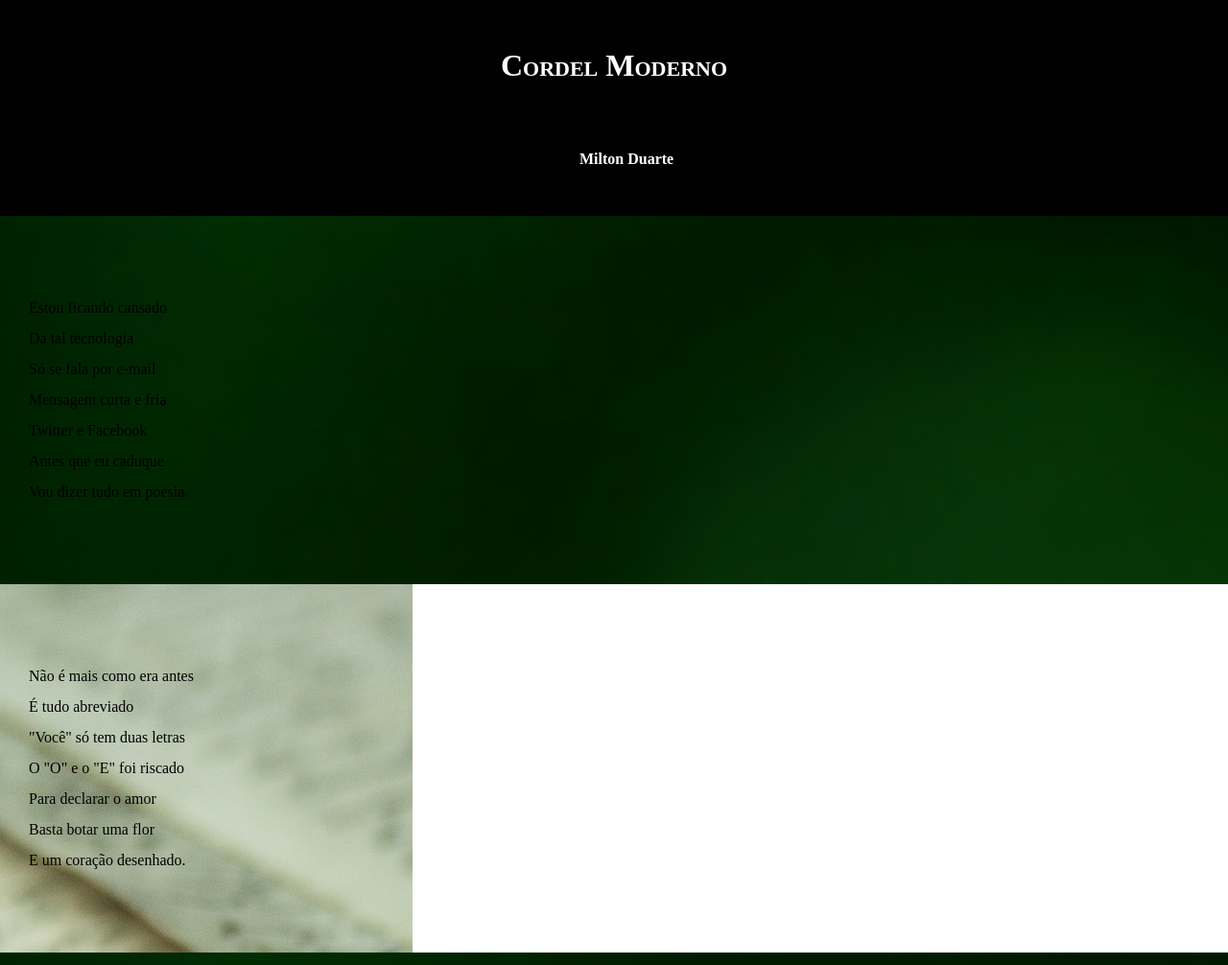
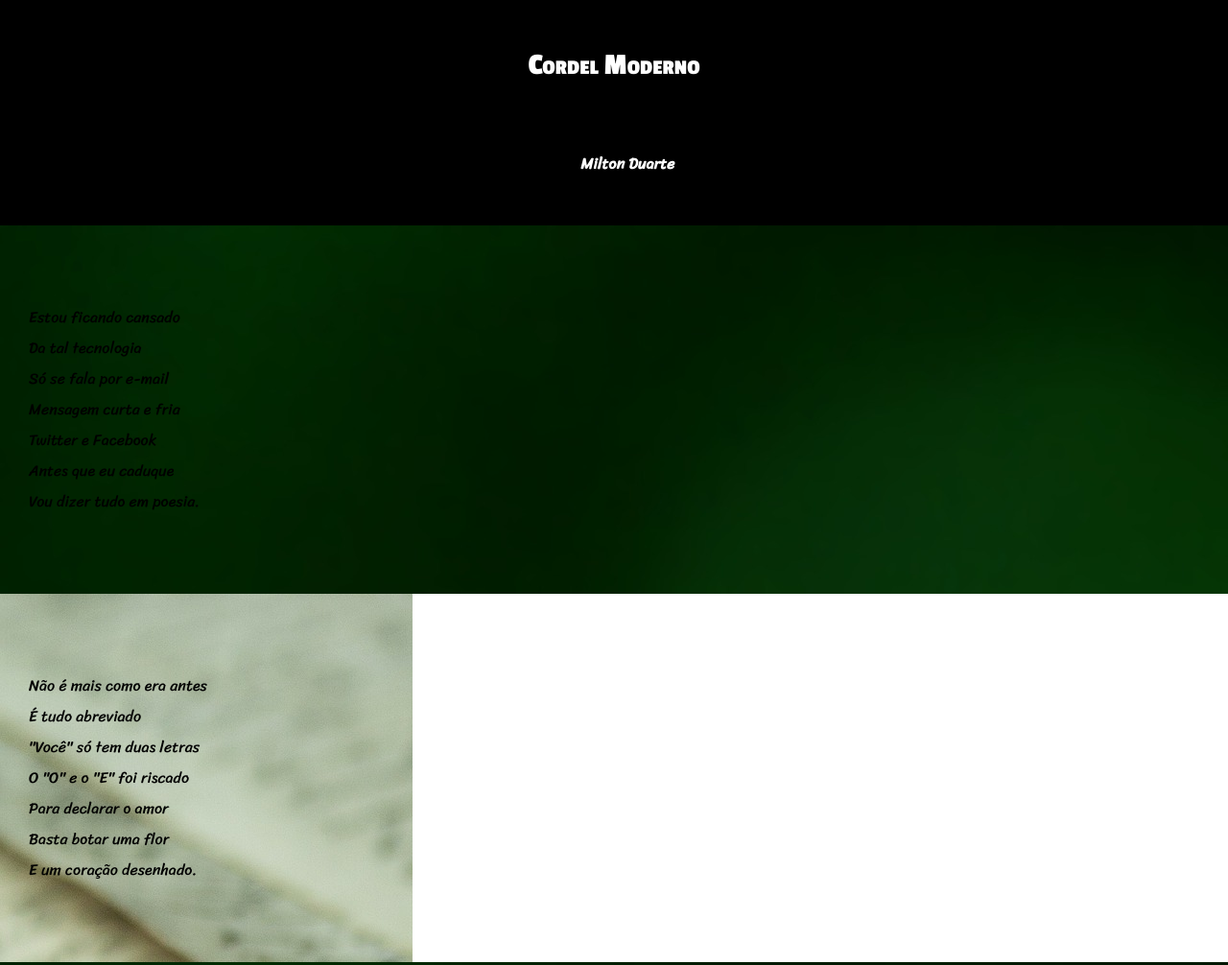
Before and after one commit to karenramall12/html-css, a plain HTML site: page desafios/desafio012/index.html in a window 1280 px wide. Shown: the top 1006 px of the page at 96% size. Drawn offline with Linux system fonts and the light colour scheme.

Commit message:
ataualização

```diff
--- a/desafios/desafio012/style.css
+++ b/desafios/desafio012/style.css
@@ -1,7 +1,18 @@
 @charset "UTF-8";
 
+@import url('https://fonts.googleapis.com/css2?family=Passion+One:wght@400;700;900&family=Sriracha&display=swap');
+
+@import url('https://fonts.googleapis.com/css2?family=Sriracha&display=swap');
+
+
+:root{
+  --fonte1:verdana, geneva, tahoma, sans-serif;
+  --fonte2:"Passion One", sans-serif;
+  --fonte3:"Sriracha, cursive";
+}
+
 *{
-margin: 0px;
+margin: 0px ;
 padding: 0px;
 }
 h1{
@@ -10,12 +21,14 @@ h1{
   text-align: center;
   padding:70px ;
   margin: 0px 0px 0px 0px;
+  font-family: var(--fonte2);
 
 }
 
 html, body{
 min-height: 100vh;
 background-color: white;
+font-family: var(--fonte1);
 }
 
 header{
@@ -29,6 +42,8 @@ text-align: center;
 header > h1{
 padding-top: 50px;
 font-variant: small-caps;
+font-family: var(--fonte2);
+
 }
 
 header >p{
@@ -51,6 +66,7 @@ section{
   padding-bottom: 10vh;
   line-height: 2em;
   padding-left: 30px;
+  font-family: var(--fonte3);
 
 }
 section.normal{
@@ -79,7 +95,7 @@ footer{
 
 
 
-@import url('https://fonts.googleapis.com/css2?family=Sriracha&display=swap');
+
 .sriracha-regular {
 font-family: "Sriracha", cursive;
 font-weight: 400;
```
